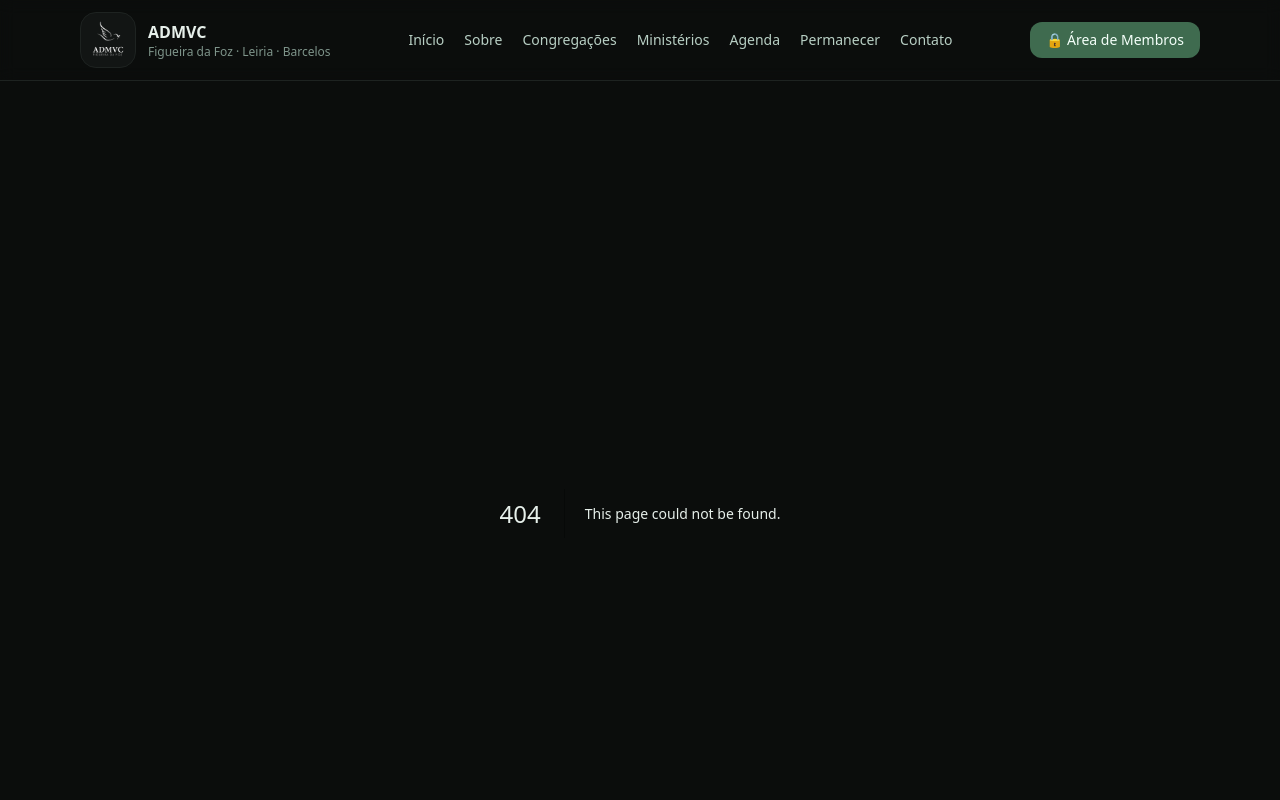
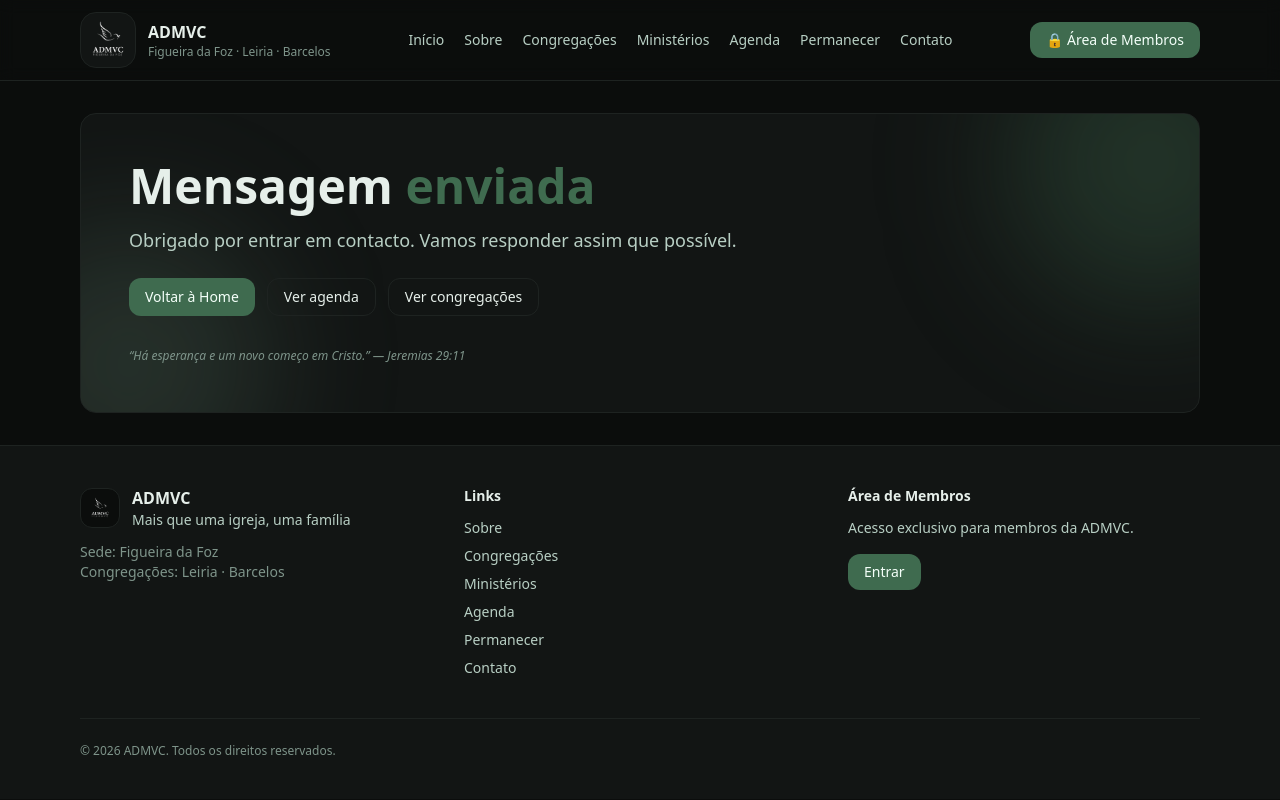
Before and after one commit to libertrendz/admvc-site, a Next.js app: page /obrigado in a window 1280 px wide. Before the commit this address had no page. Shown: the top 800 px of the page. Built offline with nearby package versions, Linux system fonts and the light colour scheme.

Commit message:
Create page.tsx

```diff
--- /dev/null
+++ b/app/obrigado/page.tsx
@@ -0,0 +1,47 @@
+// app/obrigado/page.tsx
+import Link from "next/link";
+
+export default function ObrigadoPage() {
+  return (
+    <main className="space-y-16">
+      <section className="relative overflow-hidden rounded-2xl border border-soft bg-bg2 p-6 md:p-12">
+        <div
+          aria-hidden
+          className="pointer-events-none absolute -top-24 -right-24 h-72 w-72 rounded-full blur-3xl"
+          style={{ background: "rgba(63,107,79,0.35)" }}
+        />
+        <div
+          aria-hidden
+          className="pointer-events-none absolute -bottom-24 -left-24 h-72 w-72 rounded-full blur-3xl"
+          style={{ background: "rgba(127,174,147,0.18)" }}
+        />
+
+        <div className="relative z-10 max-w-3xl space-y-4">
+          <h1 className="text-3xl md:text-5xl font-semibold text-fg">
+            Mensagem <span className="text-figueira">enviada</span>
+          </h1>
+
+          <p className="text-muted text-base md:text-lg">
+            Obrigado por entrar em contacto. Vamos responder assim que possível.
+          </p>
+
+          <div className="flex flex-wrap gap-3 pt-2">
+            <Link href="/" className="btn btn-primary">
+              Voltar à Home
+            </Link>
+            <Link href="/agenda" className="btn btn-ghost">
+              Ver agenda
+            </Link>
+            <Link href="/congregacoes" className="btn btn-ghost">
+              Ver congregações
+            </Link>
+          </div>
+
+          <div className="pt-4 text-xs text-muted2 italic">
+            “Há esperança e um novo começo em Cristo.” — Jeremias 29:11
+          </div>
+        </div>
+      </section>
+    </main>
+  );
+}
```
